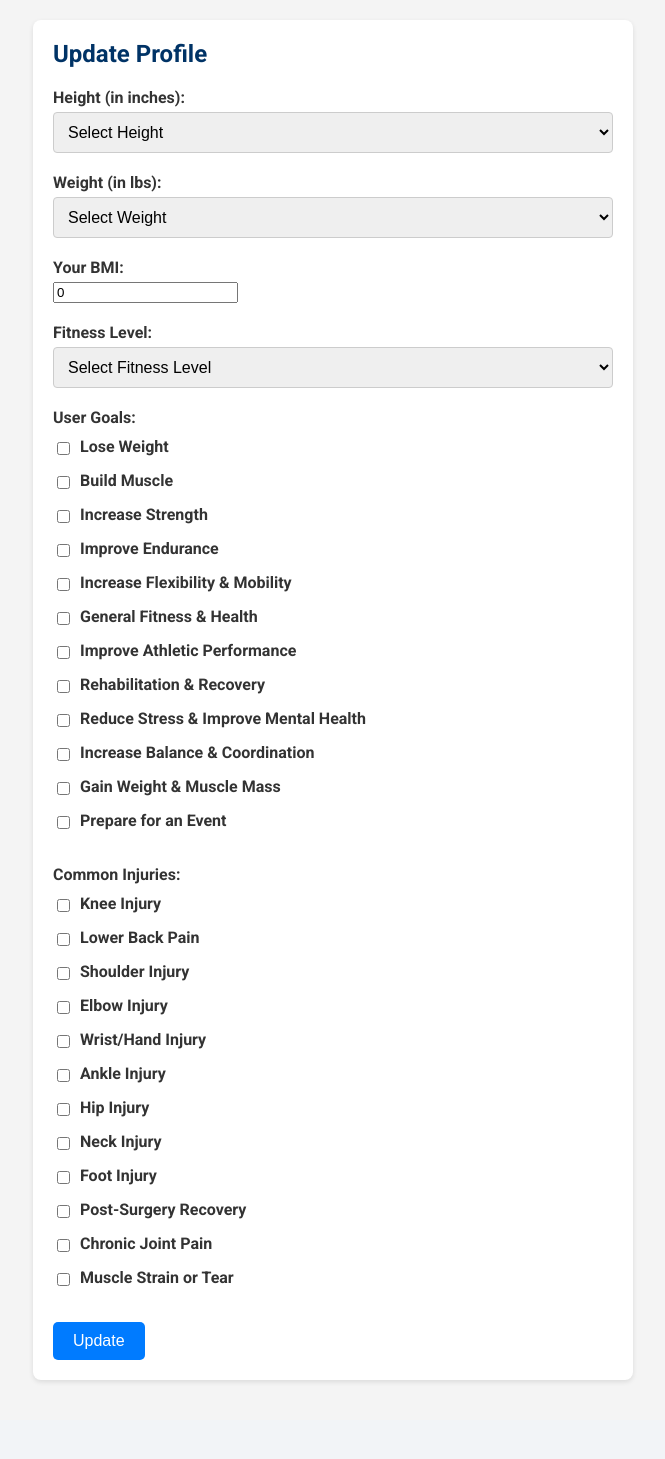
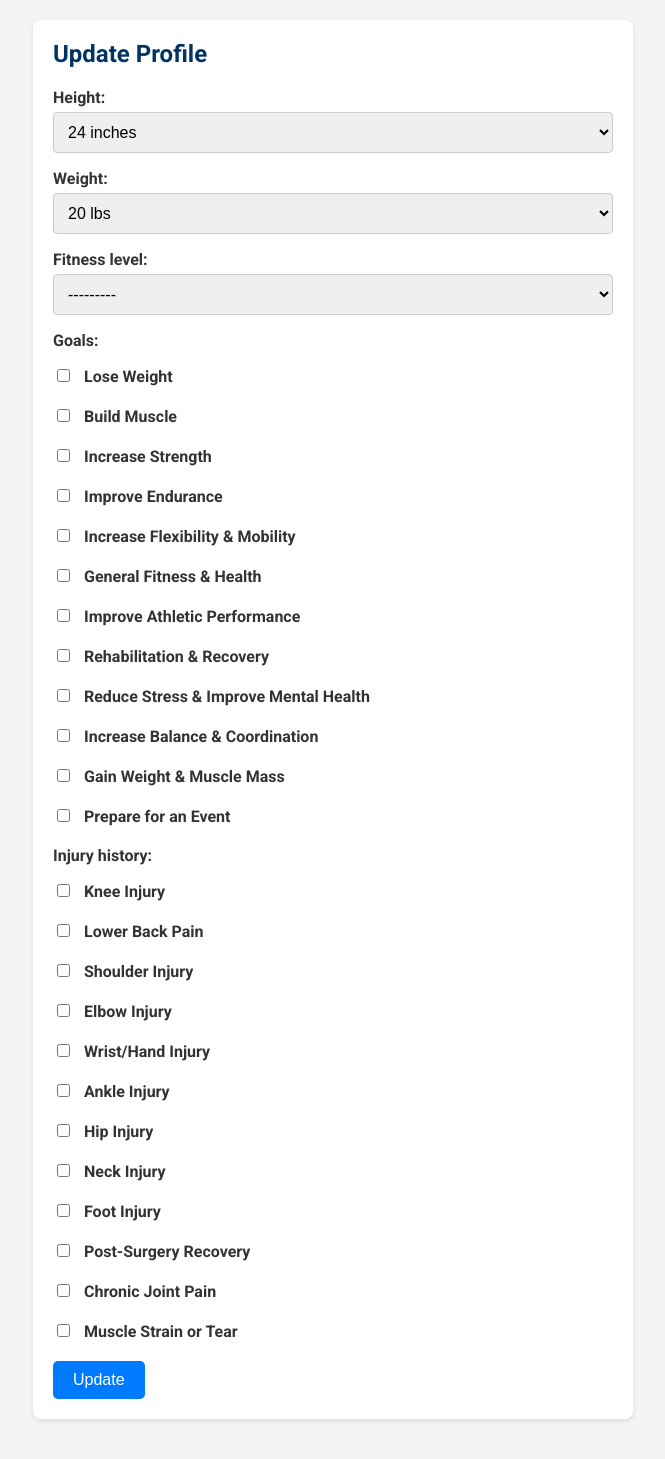
Before and after one commit to UCCS-SP25-CS4300-CS5300-1/Group-6-spring-2025, a Django app: page /accounts/update_profile/ in a window 1280 px wide. Shown: the part 78-1537 px from the top of the page, without its empty margins (307-972 px from the left). Before the commit the page ends 1461 px from the top, so only its background shows below. Run offline with Django 4.2, Linux system fonts and the light colour scheme; a user stored in the database is signed in; data comes from the database, SQL or seed files in the repository; both versions use the stored data as it was after the commit.

Commit message:
got profile update working but fitness level optoin isn't saving

```diff
--- a/Project/accounts/templates/accounts/update_profile.html
+++ b/Project/accounts/templates/accounts/update_profile.html
@@ -156,61 +156,7 @@
             <h2>Update Profile</h2>
             <form method="post">
                 {% csrf_token %}
-                <div>
-                    <label for="height">Height (in inches):</label>
-                    <select name="height" id="height" onchange="calculateBMI()">
-                        <option value="">Select Height</option>
-                        {% for value, label in form.height.field.choices %}
-                            <option value="{{ value }}" {% if value|stringformat:"d" == profile.height|stringformat:"d" %}selected{% endif %}>{{ label }}</option>
-                        {% endfor %}
-                    </select>
-                </div>
-                <div>
-                    <label for="weight">Weight (in lbs):</label>
-                    <select name="weight" id="weight" onchange="calculateBMI()">
-                        <option value="">Select Weight</option>
-                        {% for value, label in form.weight.field.choices %}
-                            <option value="{{ value }}" {% if value|stringformat:"d" == profile.weight|stringformat:"d" %}selected{% endif %}>{{ label }}</option>
-                        {% endfor %}
-                    </select>
-                </div>
-                <div>
-                    <label for="bmi">Your BMI:</label>
-                    <input type="text" id="bmi" value="0" readonly>
-                </div>
-                <div>
-                    <label for="fitness_level">Fitness Level:</label>
-                    <select name="fitness_level" id="fitness_level">
-                        <option value="">Select Fitness Level</option>
-                        {% for fitness in form.fitness_level.field.queryset %}
-                            <option value="{{ fitness.id }}" {% if fitness.id == profile.fitness_level %}selected{% endif %}>{{ fitness.name }}</option>
-                        {% endfor %}
-                    </select>
-                </div>
-                <div>
-                    <label>User Goals:</label>
-                    <div class="checkbox-group">
-                        {% for goal in form.goals %}
-                            <div class="checkbox-label">
-                                <input type="checkbox" name="goals" value="{{ goal.choice_value }}"
-                                    {% if goal.choice_value|add:"0" in selected_goals %}checked{% endif %}>
-                                <label>{{ goal.choice_label }}</label>
-                            </div>
-                        {% endfor %}
-                    </div>
-                </div>
-                <div>
-                    <label>Common Injuries:</label>
-                    <div class="checkbox-group">
-                        {% for injury in form.injury_history %}
-                            <div class="checkbox-label">
-                                <input type="checkbox" name="injury_history" value="{{ injury.choice_value }}"
-                                    {% if injury.choice_value|add:"0" in selected_injuries %}checked{% endif %}>
-                                <label>{{ injury.choice_label }}</label>
-                            </div>
-                        {% endfor %}
-                    </div>
-                </div>
+                {{ form.as_p }}
                 <button type="submit">Update</button>
             </form>
         </div>
--- a/Project/accounts/views.py
+++ b/Project/accounts/views.py
@@ -56,6 +56,9 @@
         if form.is_valid():
             profile = form.save(commit=False)  # Save the form but don't commit yet
 
+            profile.height = float(request.POST.get('height', 0)) if request.POST.get('height') else None
+            profile.weight = float(request.POST.get('weight', 0)) if request.POST.get('weight') else None
+
             # Calculate BMI
             height_m = profile.height * 0.0254 if profile.height else 0  # Convert height from inches to meters
             weight_kg = profile.weight * 0.453592 if profile.weight else 0  # Convert weight from pounds to kg
```
Also changed, not shown: Project/db.sqlite3.
